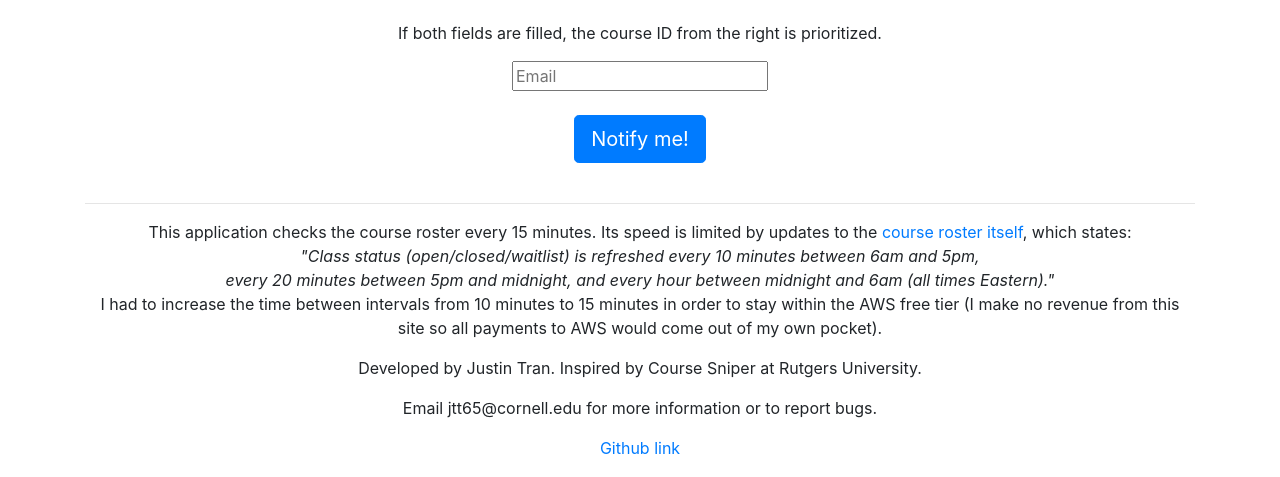
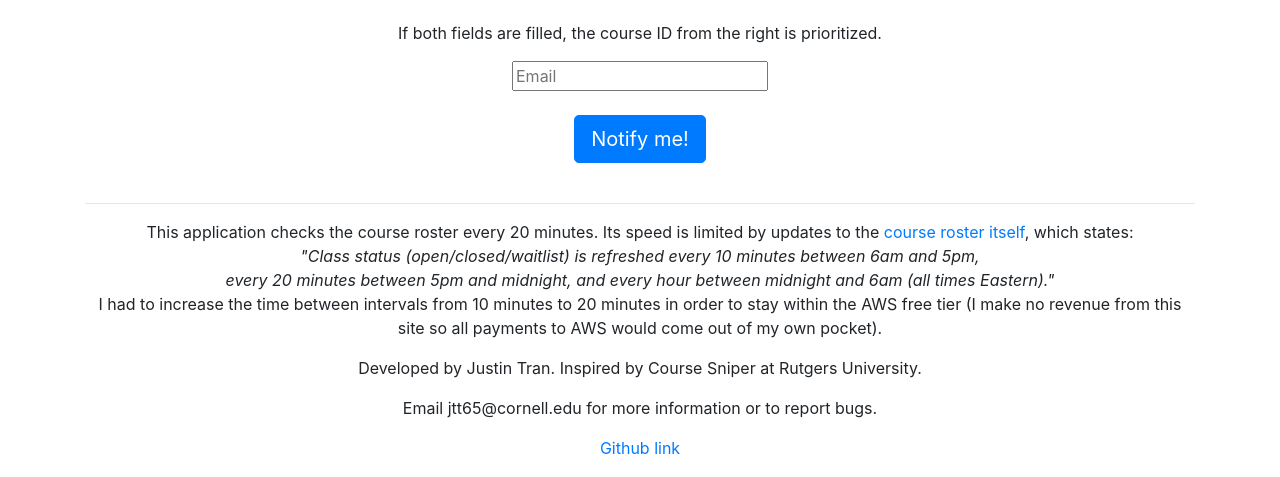
Before and after one commit to justinttran/CourseSweeper, a Flask app: page / in a window 1280 px wide. Shown: the part 323-800 px from the top of the page. Run offline with Flask 2, Linux system fonts and the light colour scheme; parts of the project's set-up code (start-up, migrations or seed data) failed here and were passed over; some libraries are stand-ins or nearby versions.

Commit message:
Some timing changes

```diff
--- a/app.py
+++ b/app.py
@@ -17,7 +17,7 @@ app = Flask(__name__)
 
 scheduler = Scheduler()
 
-@scheduler.interval_schedule(hours=0.25)
+@scheduler.interval_schedule(hours=0.33)
 def some_job():
     with app.app_context():
         with app.test_request_context():
--- a/templates/index.html
+++ b/templates/index.html
@@ -57,10 +57,10 @@
       <br><br>
       <button type="button" class="btn btn-primary btn-lg" id="notifyButton" onclick="buttonPressed();">Notify me!</button>
       <br><br><hr>
-      <p>This application checks the course roster every 15 minutes.  Its speed is limited by updates to the <a href="https://classes.cornell.edu/content/SP18/faq" target="_blank">course roster itself</a>, which states: <br />
+      <p>This application checks the course roster every 20 minutes.  Its speed is limited by updates to the <a href="https://classes.cornell.edu/content/SP18/faq" target="_blank">course roster itself</a>, which states: <br />
       <i>"Class status (open/closed/waitlist) is refreshed every 10 minutes between 6am and 5pm, <br />
         every 20 minutes between 5pm and midnight, and every hour between midnight and 6am (all times Eastern)."</i>
-      <br /> I had to increase the time between intervals from 10 minutes to 15 minutes in order to stay within the AWS free tier (I make no revenue from this site so all payments to AWS would come out of my own pocket).</p>
+      <br /> I had to increase the time between intervals from 10 minutes to 20 minutes in order to stay within the AWS free tier (I make no revenue from this site so all payments to AWS would come out of my own pocket).</p>
 
       <p>Developed by Justin Tran.  Inspired by Course Sniper at Rutgers University.</p>
       <p>Email jtt65@cornell.edu for more information or to report bugs.</p>
```
Also changed, not shown: README.md.
